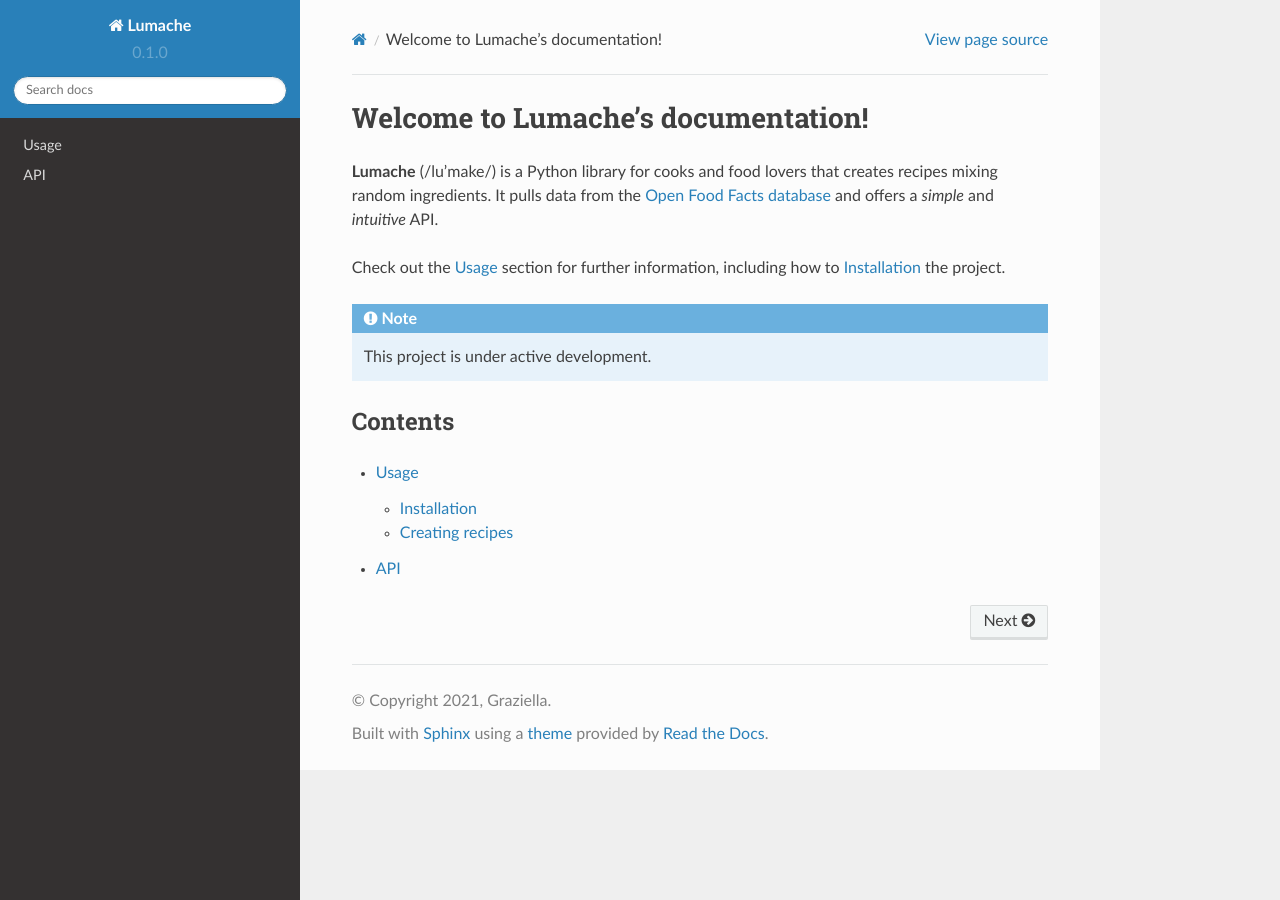
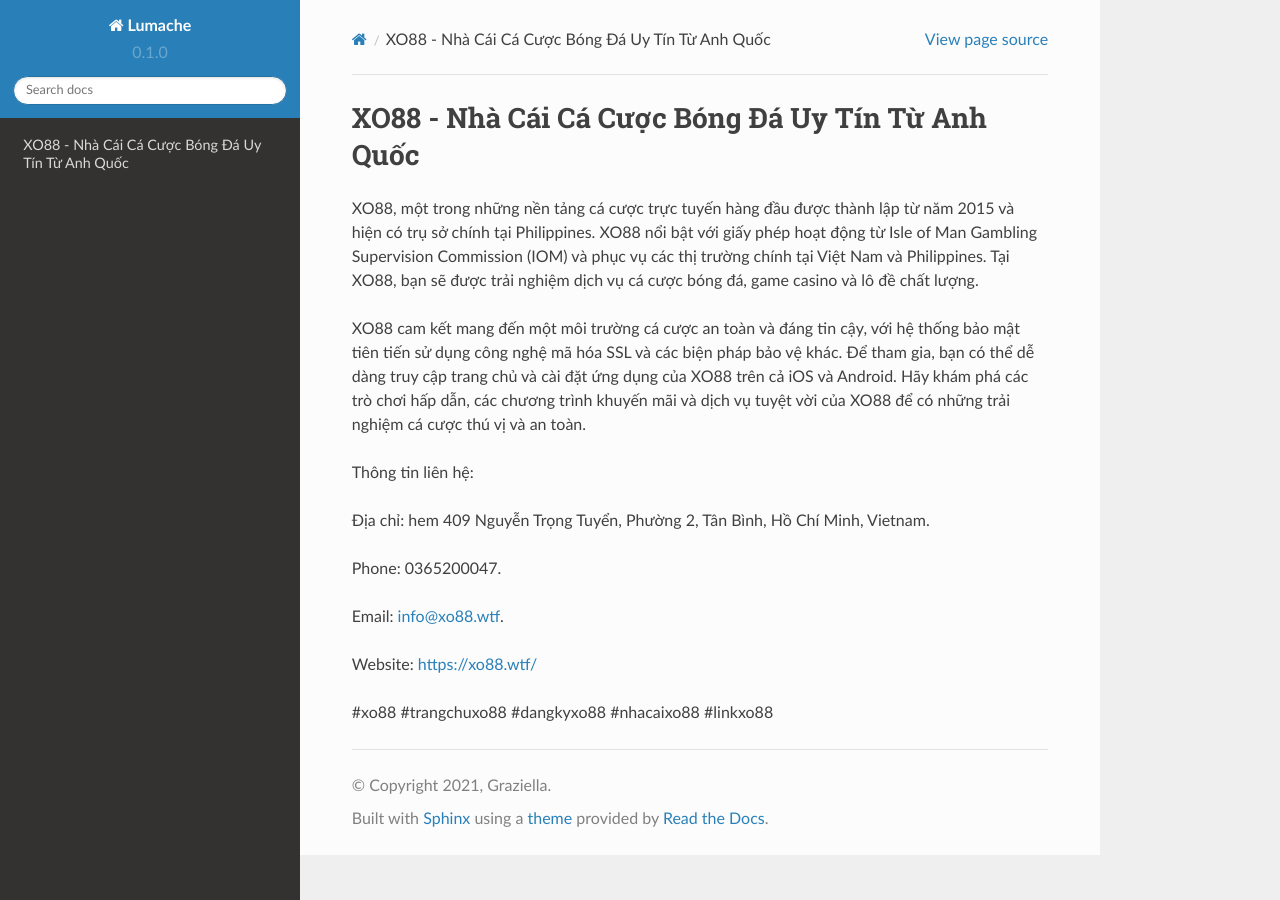
Before and after one commit to vanthanhtuan2022/xo88wtf, a Sphinx documentation site: the page built from docs/source/index.rst, in a window 1280 px wide. Built offline with Sphinx 7.4.7 and the Read the Docs theme 2.0.0, drawn with Linux system fonts in a browser that asks for light colours.

Commit message:
Update index.rst

```diff
--- a/docs/source/index.rst
+++ b/docs/source/index.rst
@@ -1,22 +1,18 @@
-Welcome to Lumache's documentation!
+XO88 - Nhà Cái Cá Cược Bóng Đá Uy Tín Từ Anh Quốc
 ===================================
 
-**Lumache** (/lu'make/) is a Python library for cooks and food lovers
-that creates recipes mixing random ingredients.
-It pulls data from the `Open Food Facts database <https://world.openfoodfacts.org/>`_
-and offers a *simple* and *intuitive* API.
+XO88, một trong những nền tảng cá cược trực tuyến hàng đầu được thành lập từ năm 2015 và hiện có trụ sở chính tại Philippines. XO88 nổi bật với giấy phép hoạt động từ Isle of Man Gambling Supervision Commission (IOM) và phục vụ các thị trường chính tại Việt Nam và Philippines. Tại XO88, bạn sẽ được trải nghiệm dịch vụ cá cược bóng đá, game casino và lô đề chất lượng.
 
-Check out the :doc:`usage` section for further information, including
-how to :ref:`installation` the project.
+XO88 cam kết mang đến một môi trường cá cược an toàn và đáng tin cậy, với hệ thống bảo mật tiên tiến sử dụng công nghệ mã hóa SSL và các biện pháp bảo vệ khác. Để tham gia, bạn có thể dễ dàng truy cập trang chủ và cài đặt ứng dụng của XO88 trên cả iOS và Android. Hãy khám phá các trò chơi hấp dẫn, các chương trình khuyến mãi và dịch vụ tuyệt vời của XO88 để có những trải nghiệm cá cược thú vị và an toàn.
 
-.. note::
+Thông tin liên hệ:
 
-   This project is under active development.
+Địa chỉ: hem 409 Nguyễn Trọng Tuyển, Phường 2, Tân Bình, Hồ Chí Minh, Vietnam.
 
-Contents
---------
+Phone: 0365200047.
 
-.. toctree::
+Email: info@xo88.wtf.
 
-   usage
-   api
+Website: https://xo88.wtf/
+
+#xo88 #trangchuxo88 #dangkyxo88 #nhacaixo88 #linkxo88
```
